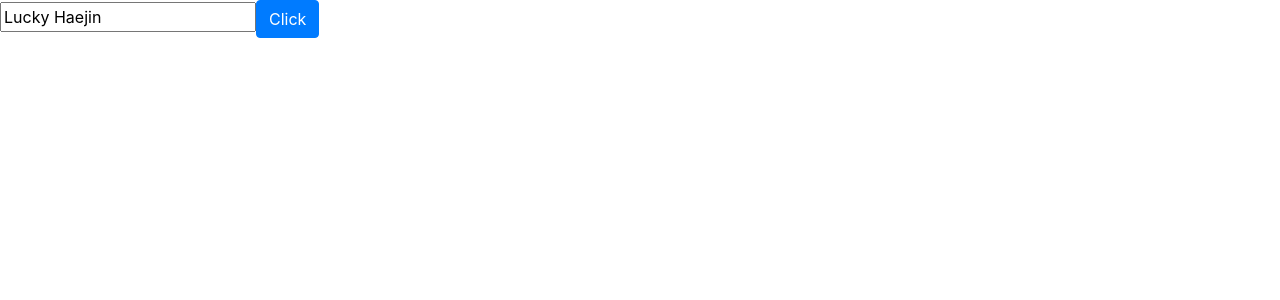
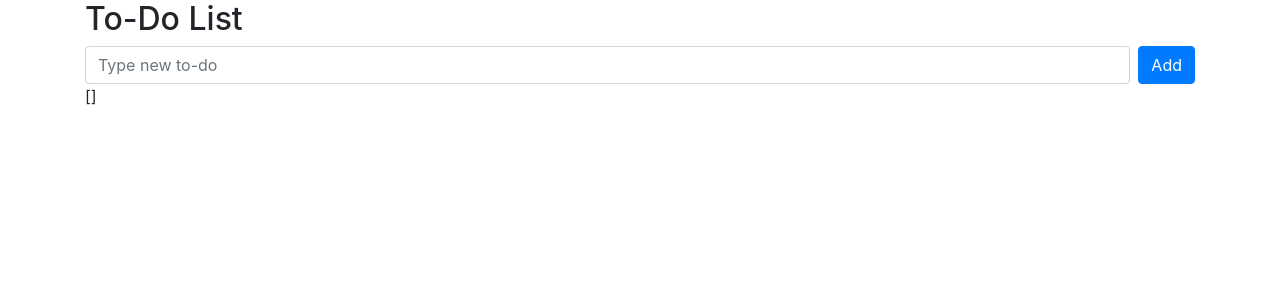
Before and after one commit to haejin-park/basic, a Vue app: page / in a window 1280 px wide. Shown: the top 300 px of the page. Built offline with nearby package versions, Linux system fonts and the light colour scheme.

Commit message:
add todoList

```diff
--- a/src/App.vue
+++ b/src/App.vue
@@ -1,28 +1,48 @@
 <template>
+  <div class="container">
+    <h2>To-Do List</h2>
+    <form
+      @submit.prevent="onSubmit"
+      class="d-flex">
+      <div class="flex-grow-1 mr-2">
         <input
+        class="form-control"
         type="text"
-    v-model="name"
+        v-model="todo"
+        placeholder="Type new to-do"
         >
+      </div>
+      <div>
         <button
           class="btn btn-primary"
-  @click="onSubmit"
+          type="submit"
           >
-  Click
+          Add
         </button>
+      </div>
+    </form>
+    {{ todos }}
+  </div>
+
 </template>
 
 <script>
 import {ref} from 'vue';
 export default {
   setup() {
-    const name = ref('Lucky Haejin');
-
+    const todo = ref('');
+    const todos = ref([]);
 
     const onSubmit = () => {
-      console.log(name.value);
+      todos.value.push({
+        id:Date.now(),
+        subject: todo.value
+      });
+
     }
     return {
-      name,
+      todo,
+      todos,
       onSubmit
     };
   },
```
Lines whose indentation alone changed are shown as unchanged.
